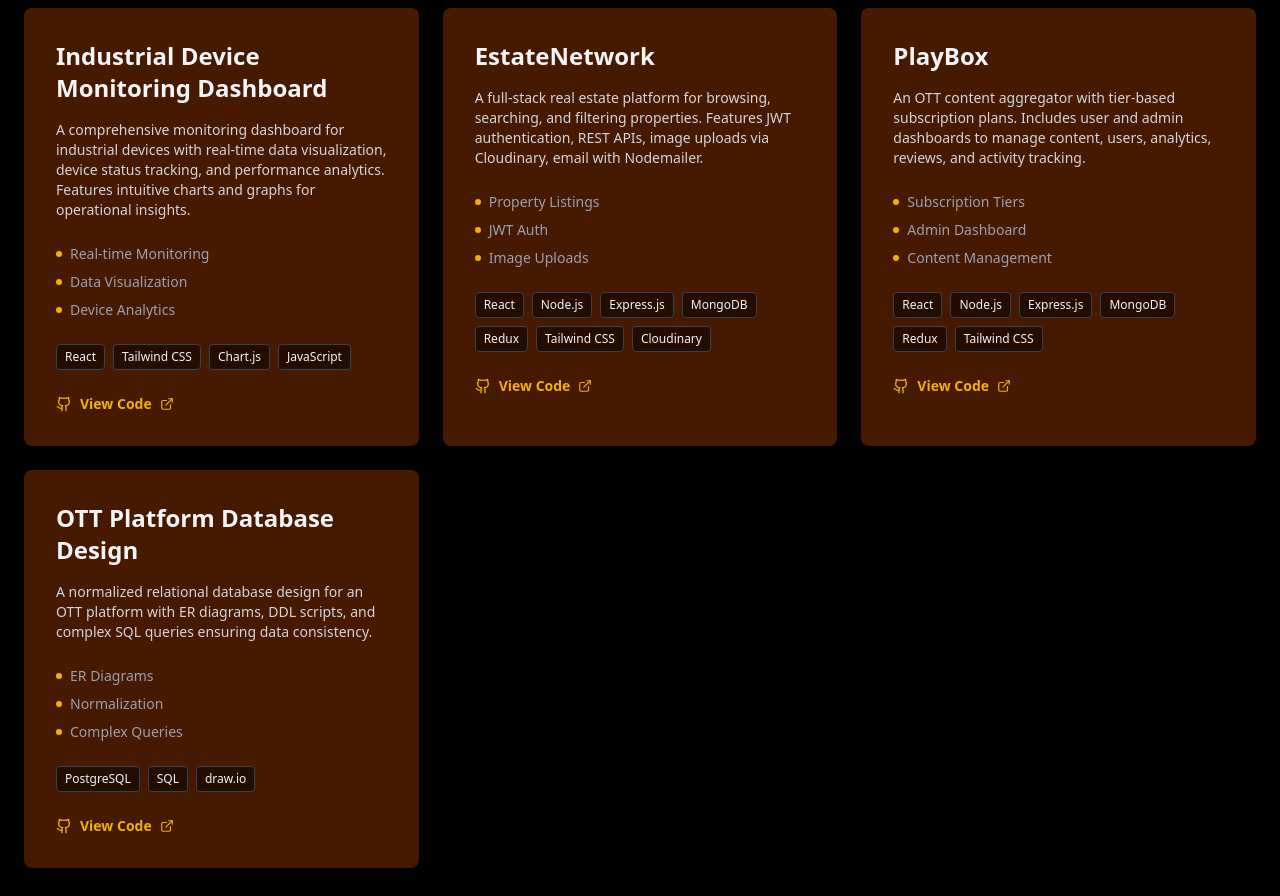
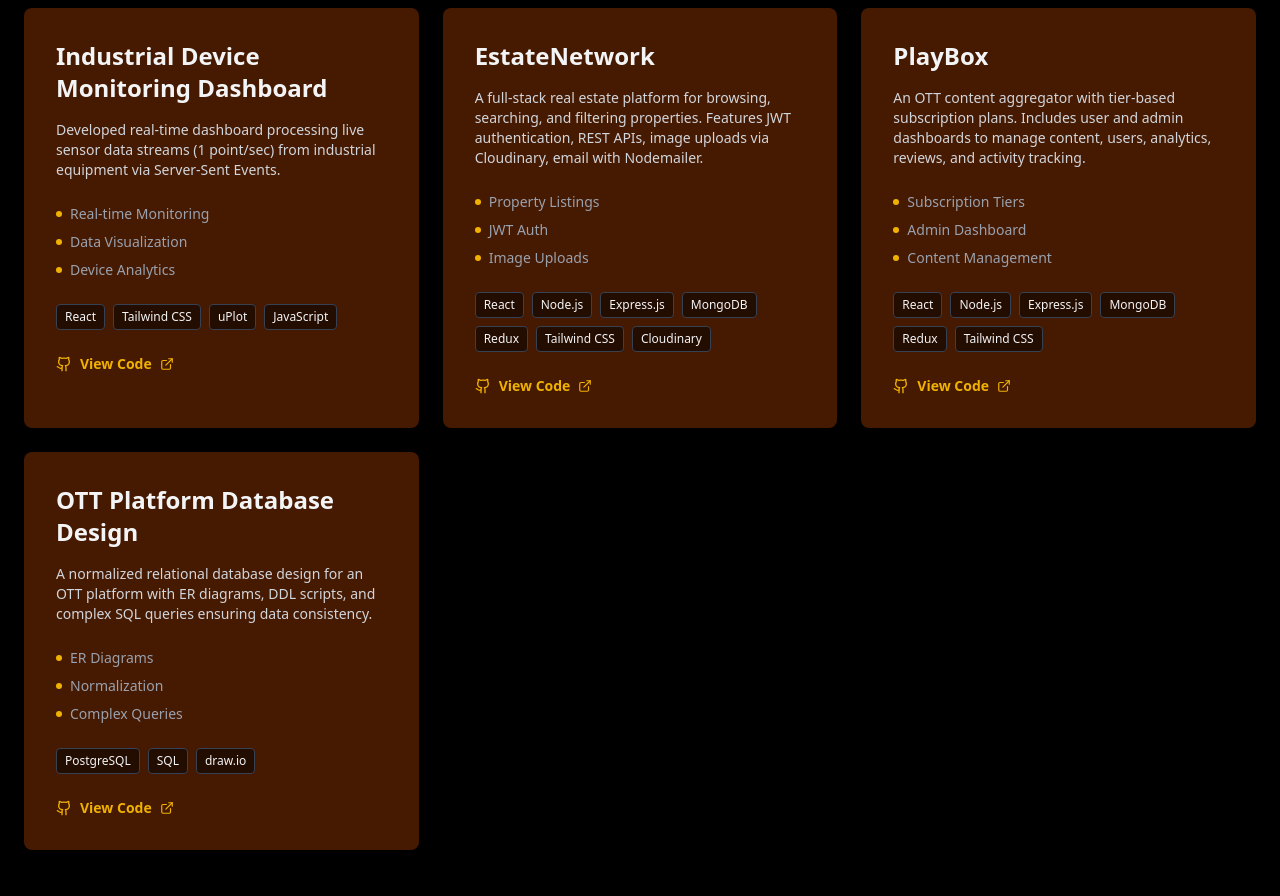
Before and after one commit to Jyot-vasava/my-portfolio, a React (Vite) app: page / in a window 1280 px wide. Shown: the part 2600-3496 px from the top of the page. Built offline with nearby package versions, Linux system fonts and the light colour scheme.

Commit message:
refresh project desc

```diff
--- a/src/App.jsx
+++ b/src/App.jsx
@@ -139,13 +139,13 @@ const Portfolio = () => {
     const projects = [
       {
         title: "Industrial Device Monitoring Dashboard",
-        desc: "A comprehensive monitoring dashboard for industrial devices with real-time data visualization, device status tracking, and performance analytics. Features intuitive charts and graphs for operational insights.",
+        desc: " Developed real-time dashboard processing live sensor data streams (1 point/sec) from industrial equipment via Server-Sent Events.",
         features: [
           "Real-time Monitoring",
           "Data Visualization",
           "Device Analytics",
         ],
-        tech: ["React", "Tailwind CSS", "Chart.js", "JavaScript"],
+        tech: ["React", "Tailwind CSS", "uPlot", "JavaScript"],
         gradient: "from-green-900/40 to-emerald-900/40",
         github: "https://github.com/Jyot-vasava/limelight-dashboard",
       },
```
